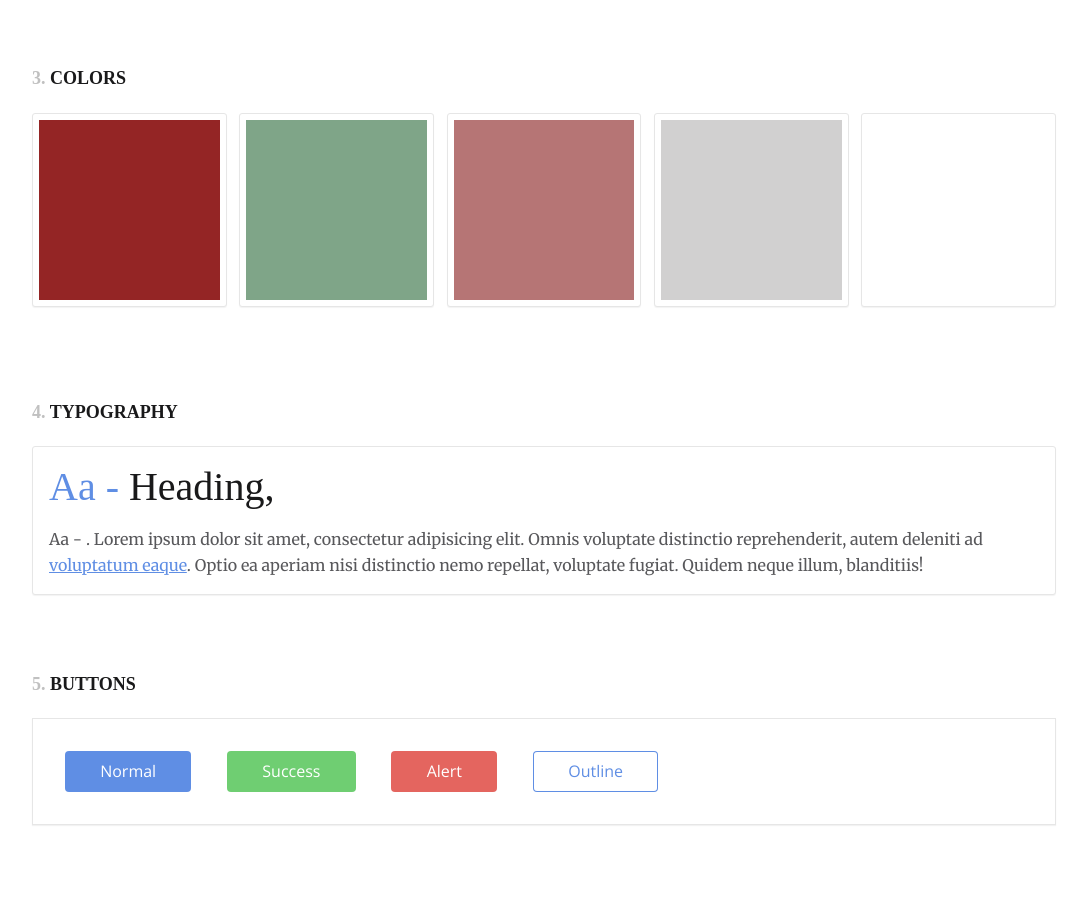
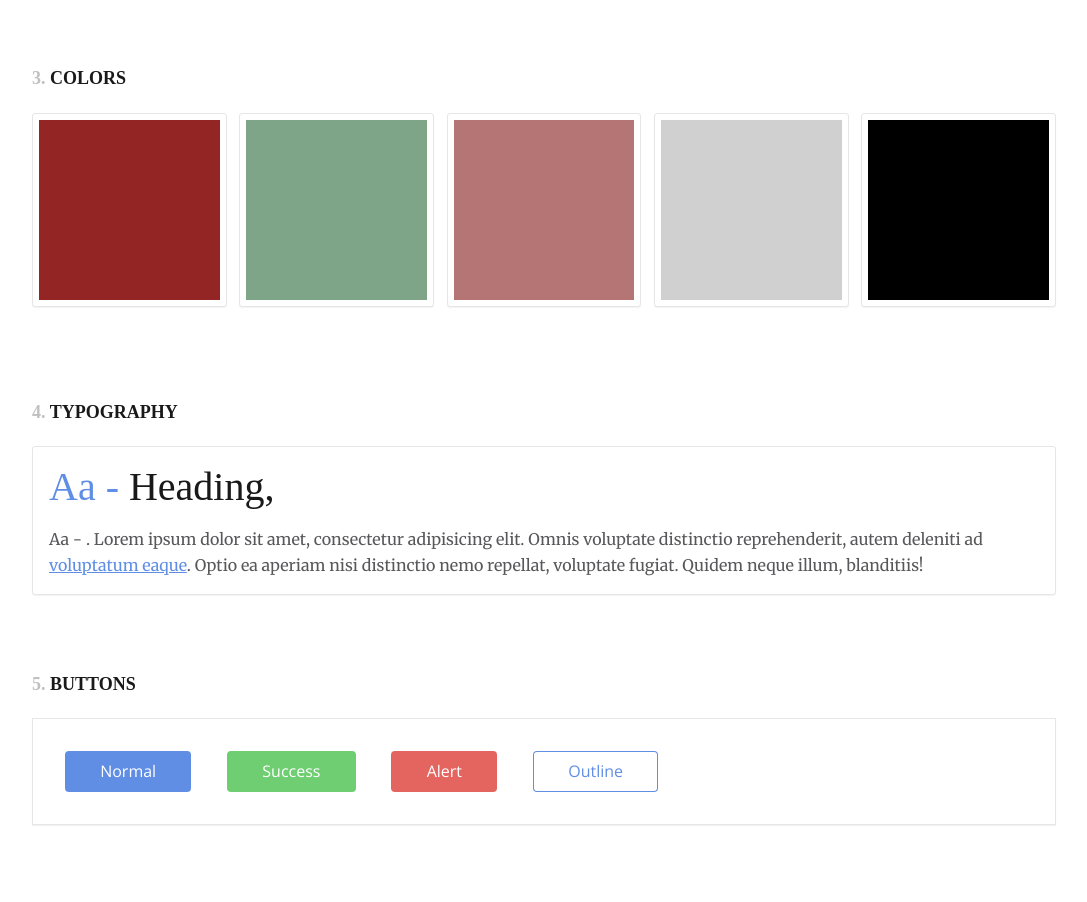
Before and after one commit to Foxx-Skyler/WDD-331-Group-2, a website built with Parcel: page style-guide-template/src/index.html in a window 1280 px wide. Shown: the part 1220-2122 px from the top of the page, without its empty margins (96-1183 px from the left). Built offline with nearby package versions, Linux system fonts and the light colour scheme.

Commit message:
Update styles.css

```diff
--- a/style-guide-template/src/scss/styles.css
+++ b/style-guide-template/src/scss/styles.css
@@ -930,13 +930,13 @@ section:nth-of-type(10) h2::before {
   background: #D1D0D0;
 }
 .cd-colors li:nth-of-type(5) .cd-color-swatch {
-  background: #ffffff;
+  background: #000000;
 }
 .cd-colors li:nth-of-type(5) .cd-color-swatch::before {
-  background: #ffffff;
+  background: #000000;
 }
 .cd-colors li:nth-of-type(5) .cd-color-swatch::after {
-  background: #ffffff;
+  background: #000000;
 }
 @media only screen and (min-width: 768px) {
   .cd-colors li {
```
